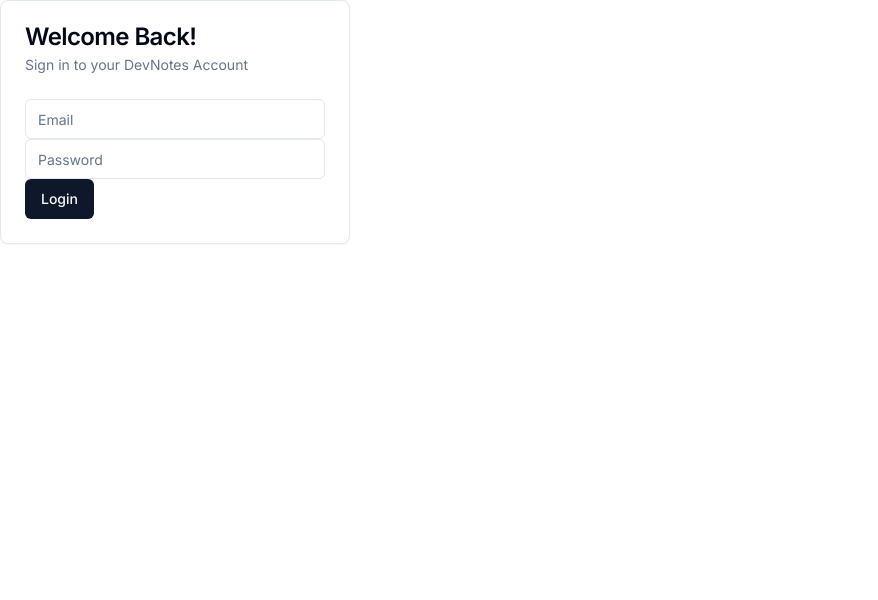
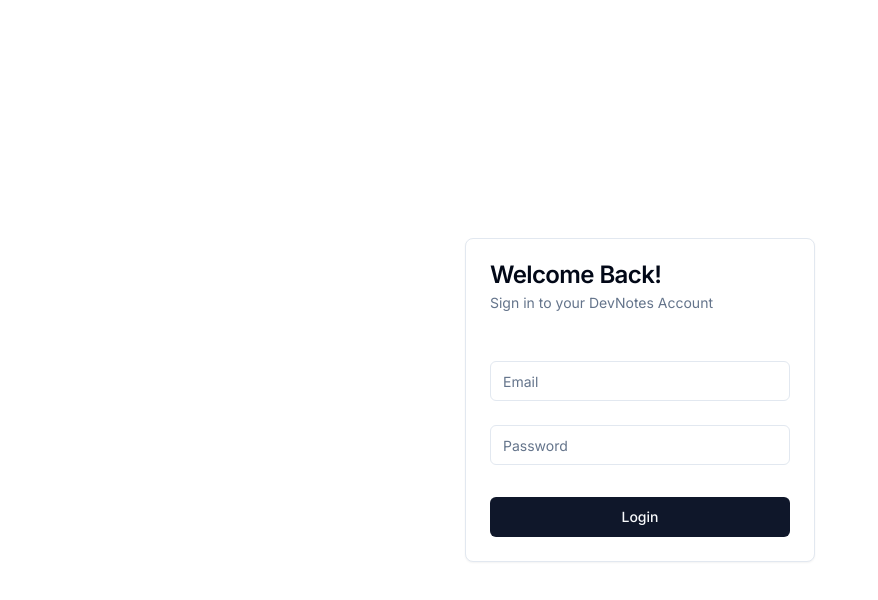
Before and after one commit to finsoncoutinho/devnotes, a Next.js app in the folder apps/web/: page /sign-in in a window 1280 px wide. Shown: the top 600 px of the page, without its empty margins (0-878 px from the left). Built offline with nearby package versions, Linux system fonts and the light colour scheme; no server answers.

Commit message:
feat: created sign in page

```diff
--- a/apps/web/app/(auth)/sign-in/page.tsx
+++ b/apps/web/app/(auth)/sign-in/page.tsx
@@ -1,63 +1,11 @@
-'use client'
+import SignInForm from "./_components/SignInForm";
 
-import { Button } from '@/components/ui/button'
-import {
-  Card,
-  CardContent,
-  CardDescription,
-  CardHeader,
-  CardTitle,
-} from '@/components/ui/card'
-import { Input } from '@/components/ui/input'
-import { useForm, SubmitHandler } from 'react-hook-form'
+const page = () => {
+  return (
+    <div className=" flex h-screen items-center justify-center">
+      <SignInForm />
+    </div>
+  );
+};
 
-type loginInputs = {
-  email: string
-  password: string
-}
-const page = () => {
-  const {
-    register,
-    handleSubmit,
-    formState: { errors },
-  } = useForm<loginInputs>()
-  const onSubmit: SubmitHandler<loginInputs> = (data) => console.log(data)
-  return (
-    <div>
-      <Card className='w-[350px]'>
-        <CardHeader>
-          <CardTitle>Welcome Back!</CardTitle>
-          <CardDescription>Sign in to your DevNotes Account</CardDescription>
-        </CardHeader>
-
-        <CardContent>
-          <form onSubmit={handleSubmit(onSubmit)}>
-            <Input
-              type='email'
-              placeholder='Email'
-              {...register('email', {
-                required: 'Email is required',
-                pattern: {
-                  value: /^[A-Z0-9._%+-]+@[A-Z0-9.-]+\.[A-Z]{2,4}$/i,
-                  message: 'Invalid email address',
-                },
-              })}
-            />
-            {errors.email && <span>{errors.email.message}</span>}
-            <Input
-              type='password'
-              placeholder='Password'
-              {...register('password', {
-                required: 'Password is required',
-              })}
-            />
-            {errors.password && <span>{errors.password.message}</span>}
-            <Button type='submit'>Login</Button>
-          </form>
-        </CardContent>
-      </Card>
-    </div>
-  )
-}
-
-export default page
+export default page;
```
